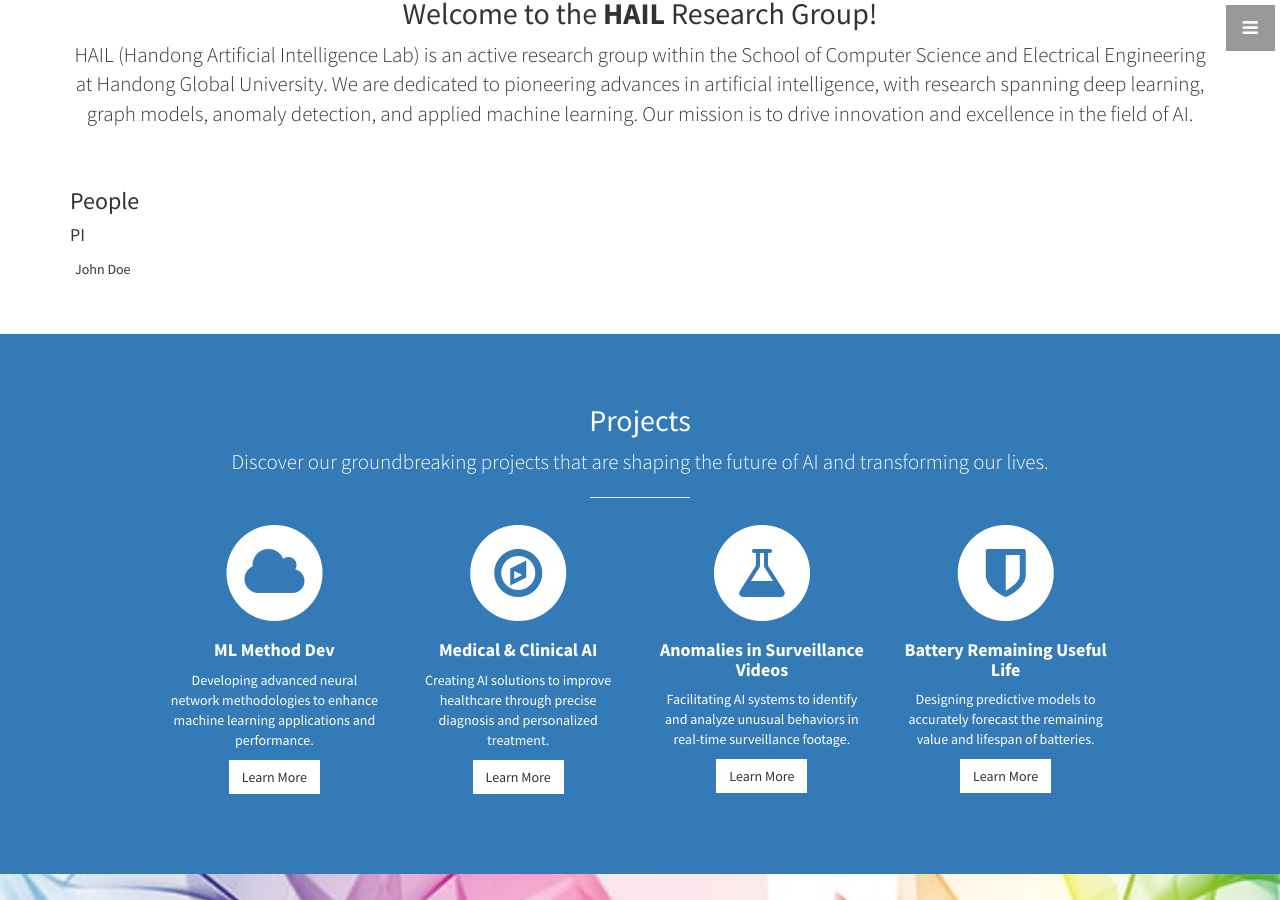
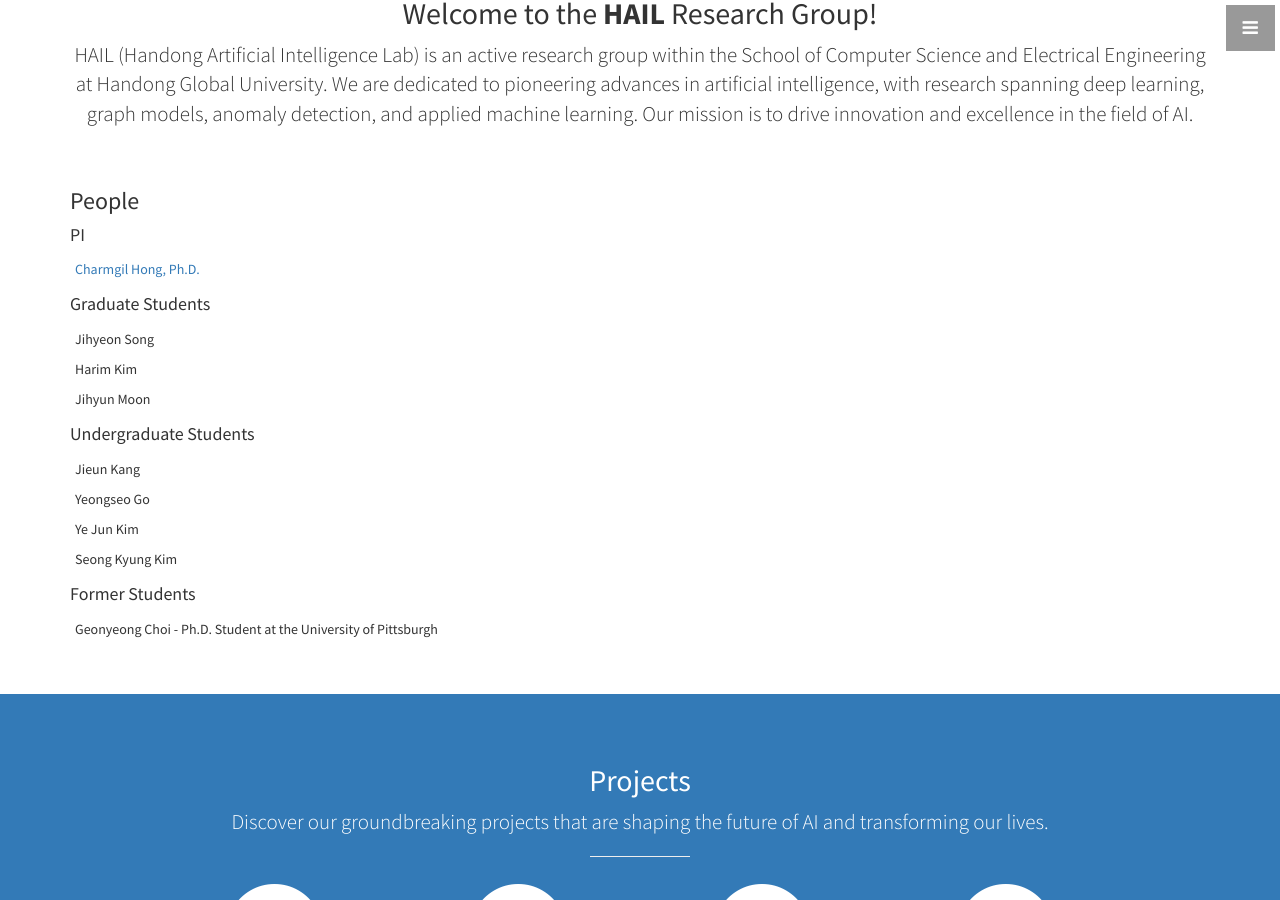
Before and after one commit to nth221/nth221.github.io, a Jekyll site: the page built from index.html, in a window 1280 px wide and 900 px high, scrolled down 883 px. Built offline with Jekyll 4.4.1, drawn with Linux system fonts in a browser that asks for light colours; some of the changed text lies outside the part shown.

Commit message:
modified:   _includes/about.html 	modified:   _includes/projects.html

```diff
--- a/_includes/about.html
+++ b/_includes/about.html
@@ -18,10 +18,48 @@
         <h4>PI</h4>
         <table class="people-table">
           <tr>
-            <td>John Doe</td>
+            <td><a href="https://charmgil.github.io/" target="_blank">Charmgil Hong, Ph.D.</a></td>
           </tr>
         </table>
 
+        <!-- Grads -->
+        <h4>Graduate Students</h4>
+        <table class="people-table">
+          <tr>
+            <td>Jihyeon Song</td>
+          </tr>
+          <tr>
+            <td>Harim Kim</td>
+          </tr>
+          <tr>
+            <td>Jihyun Moon</td>
+          </tr>
+        </table>
+
+        <!-- Undergrads -->
+        <h4>Undergraduate Students</h4>
+        <table class="people-table">
+          <tr>
+            <td>Jieun Kang</td>
+          </tr>
+          <tr>
+            <td>Yeongseo Go</td>
+          </tr>
+          <tr>
+            <td>Ye Jun Kim</td>
+          </tr>
+          <tr>
+            <td>Seong Kyung Kim</td>
+          </tr>
+        </table>
+
+        <!-- Former members -->
+        <h4>Former Students</h4>
+        <table class="people-table">
+          <tr>
+            <td>Geonyeong Choi - Ph.D. Student at the University of Pittsburgh</td>
+          </tr>
+        </table>
 
       </div>
       <!-- /.col-lg-12 text-justify -->
--- a/_includes/projects.html
+++ b/_includes/projects.html
@@ -40,7 +40,7 @@
               <i class="fa fa-flask fa-stack-1x text-primary"></i>
             </span>
               <h4>
-                <strong>Anomalies in Surveillance Videos</strong>
+                <strong>Anomalies in Surveillance</strong>
               </h4>
               <p>Facilitating AI systems to identify and analyze unusual behaviors in real-time surveillance footage.</p>
               <a href="#" class="btn btn-light">Learn More</a>
```
